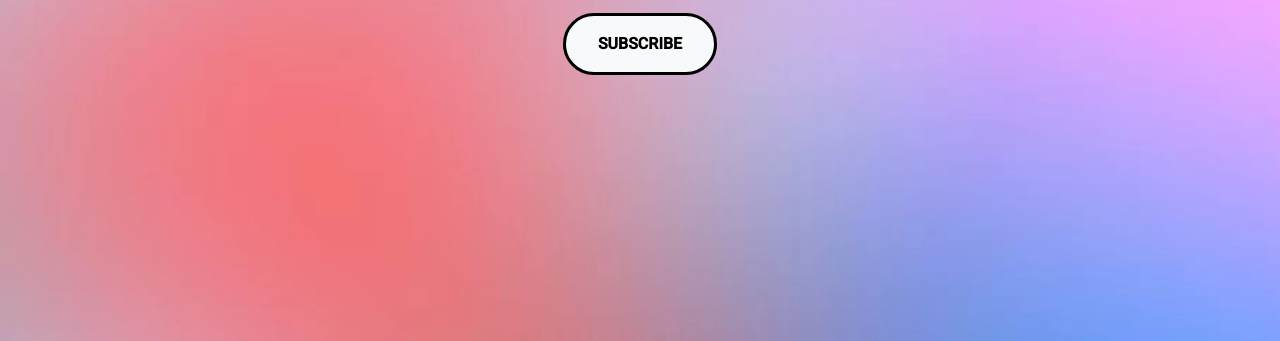
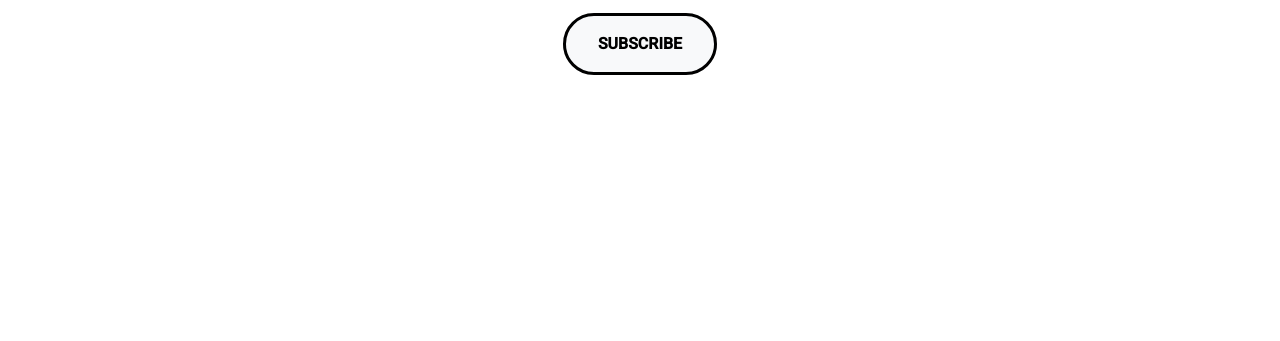
Before and after one commit to Vicode7/Vicente.github.io, a plain HTML site: page index.html in a window 1280 px wide. Shown: the part 459-800 px from the top of the page. Drawn offline with nearby package versions, Linux system fonts and the light colour scheme.

Commit message:
style.css

```diff
--- a/style.css
+++ b/style.css
@@ -4,7 +4,7 @@ body,
 html {
     width: 100%;
     height: 100%;
-    background: url(Gradient-Background\ 22.47.28.png.webp) no-repeat center center fixed;
+    background: url(Gradient-Background 22.47.28.png.webp) no-repeat center center fixed;
     -webkit-background-size: cover;
     -moz-background-size: cover;
     -o-background-size: cover;
```
